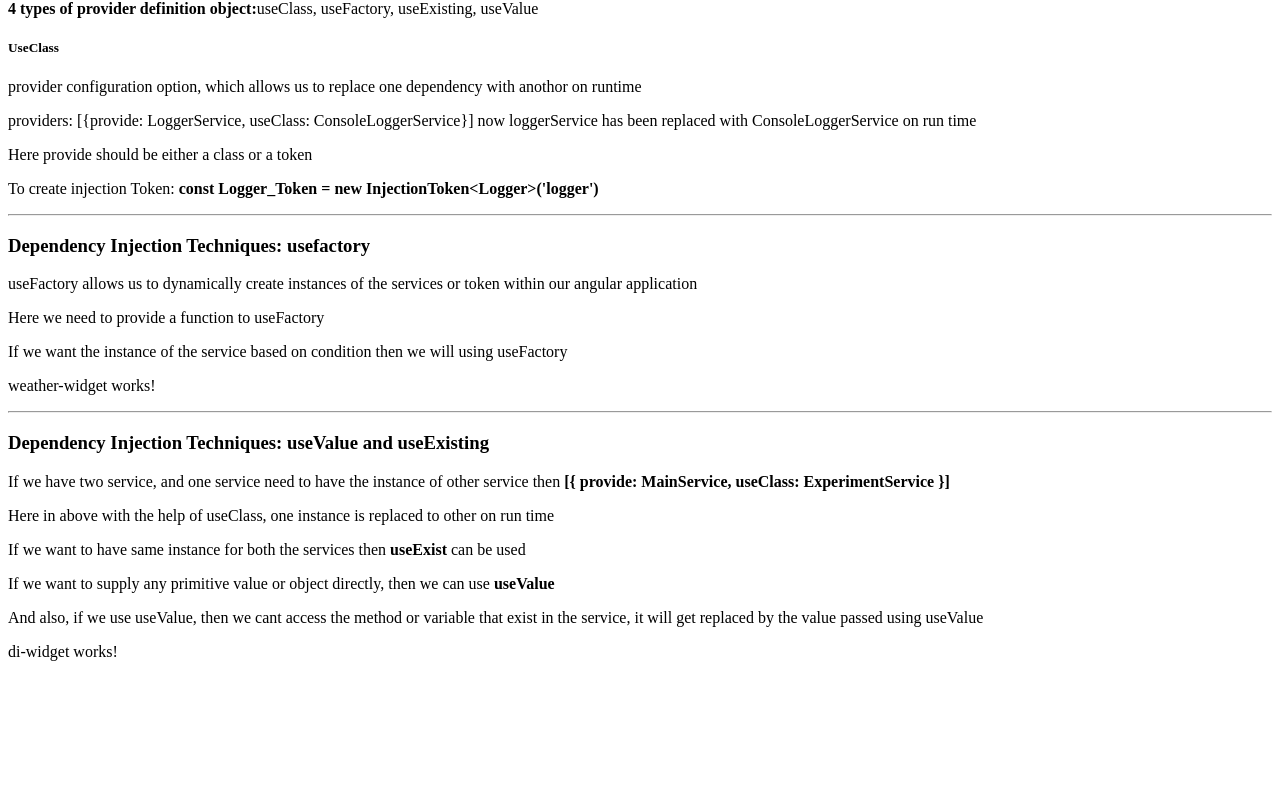
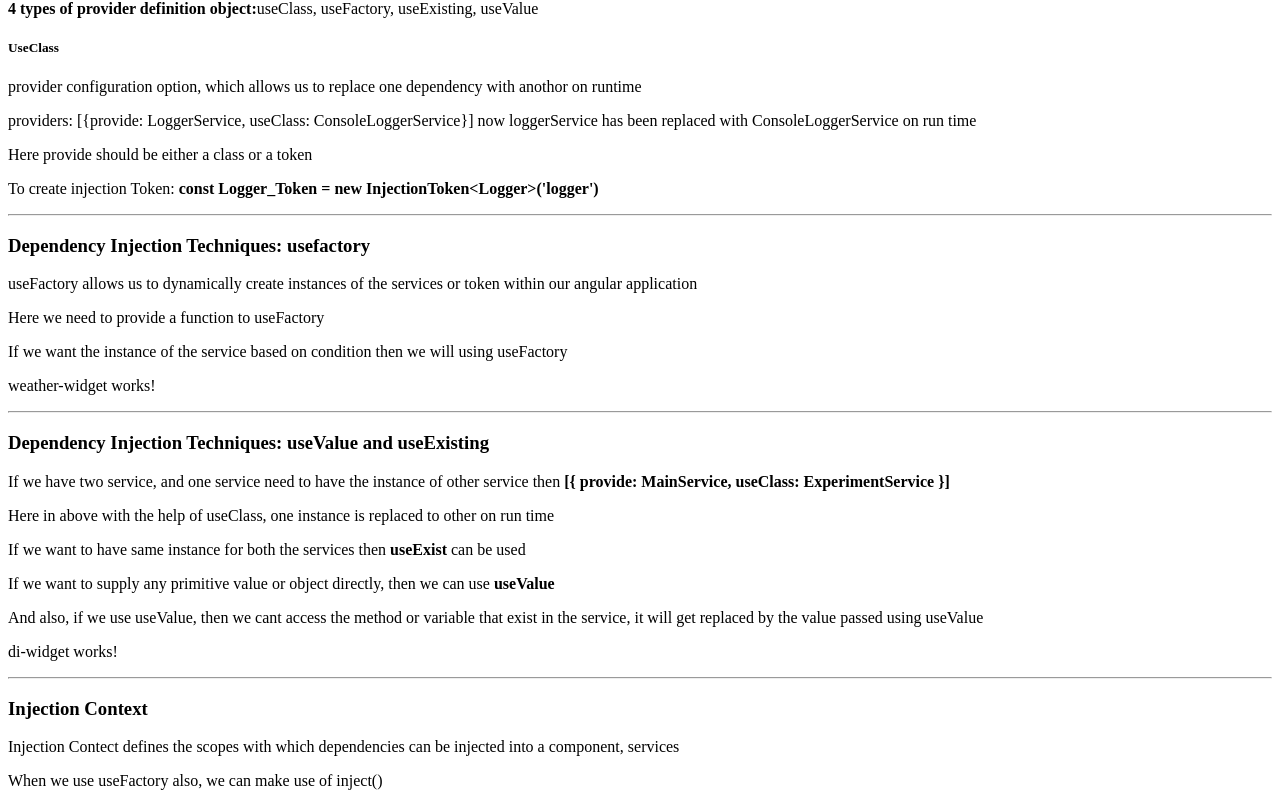
Before and after one commit to sreedhar-eg1/Angular-practice, an Angular app: page / in a window 1280 px wide. Shown: the part 4255-5061 px from the top of the page. Before the commit the page ends 4932 px from the top, so only its background shows below. Built offline with nearby package versions, Linux system fonts and the light colour scheme.

Commit message:
feature - Injection Context

```diff
--- a/src/app/app.component.html
+++ b/src/app/app.component.html
@@ -339,3 +339,12 @@
     <app-di-widget />
   </div>
 </div>
+
+<hr>
+<div>
+  <h3>Injection Context </h3>
+  <div>
+    <p>Injection Contect defines the scopes with which dependencies can be injected into a component, services</p>
+    <p>When we use useFactory also, we can make use of inject()</p>
+  </div>
+</div>
```
